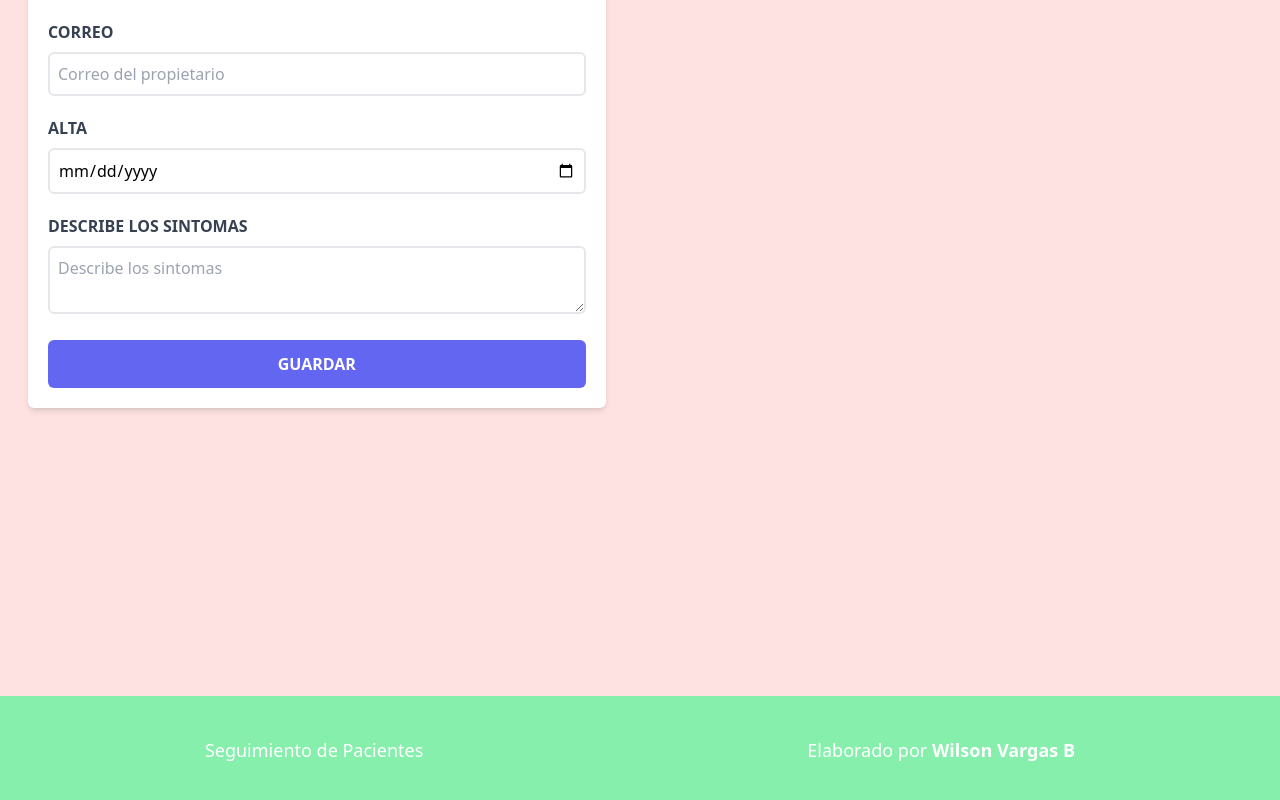
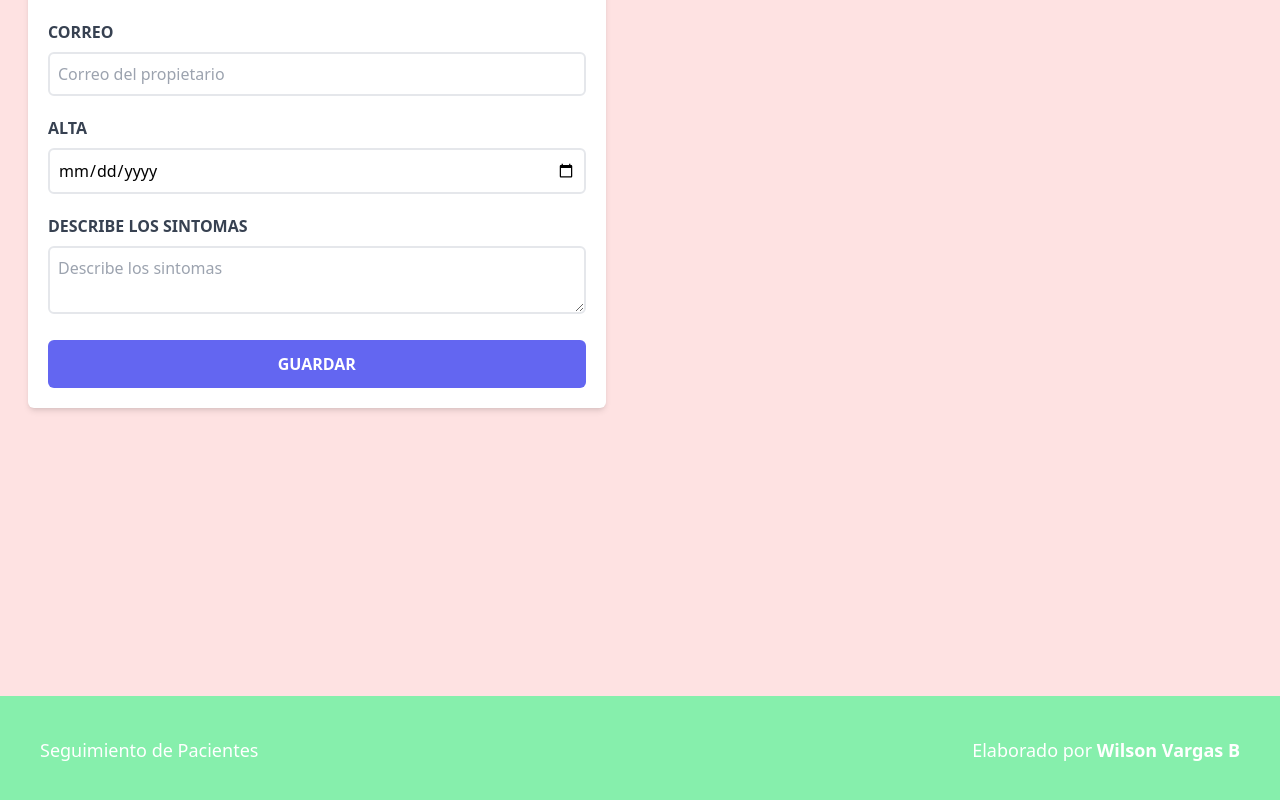
Before and after one commit to wilsonv244/citas_react, a React (Vite) app: page / in a window 1280 px wide. Shown: the part 460-1260 px from the top of the page. Built offline with nearby package versions, Linux system fonts and the light colour scheme.

Commit message:
Alguno pequeños cambios

```diff
--- a/src/componentes/Footer.jsx
+++ b/src/componentes/Footer.jsx
@@ -1,9 +1,12 @@
 function Footer() {
     return(
         <>
-            <div className="mt-72 bg-green-300 p-10 flex space-x-96 justify-center">
+            <div className="mt-72 bg-green-300 p-10  md:place-content-between flex place-content-between">
                 <h1 className="text-white text-lg">Seguimiento de Pacientes</h1>
-                <h1 className="text-white text-lg">Elaborado por <span className="font-bold">Wilson Vargas B</span></h1>
+                <div className="">
+                    <h1 className="text-white text-lg">Elaborado por <span className="font-bold">Wilson Vargas B</span></h1>
+
+                </div>
             </div>
         </>
     )
```
